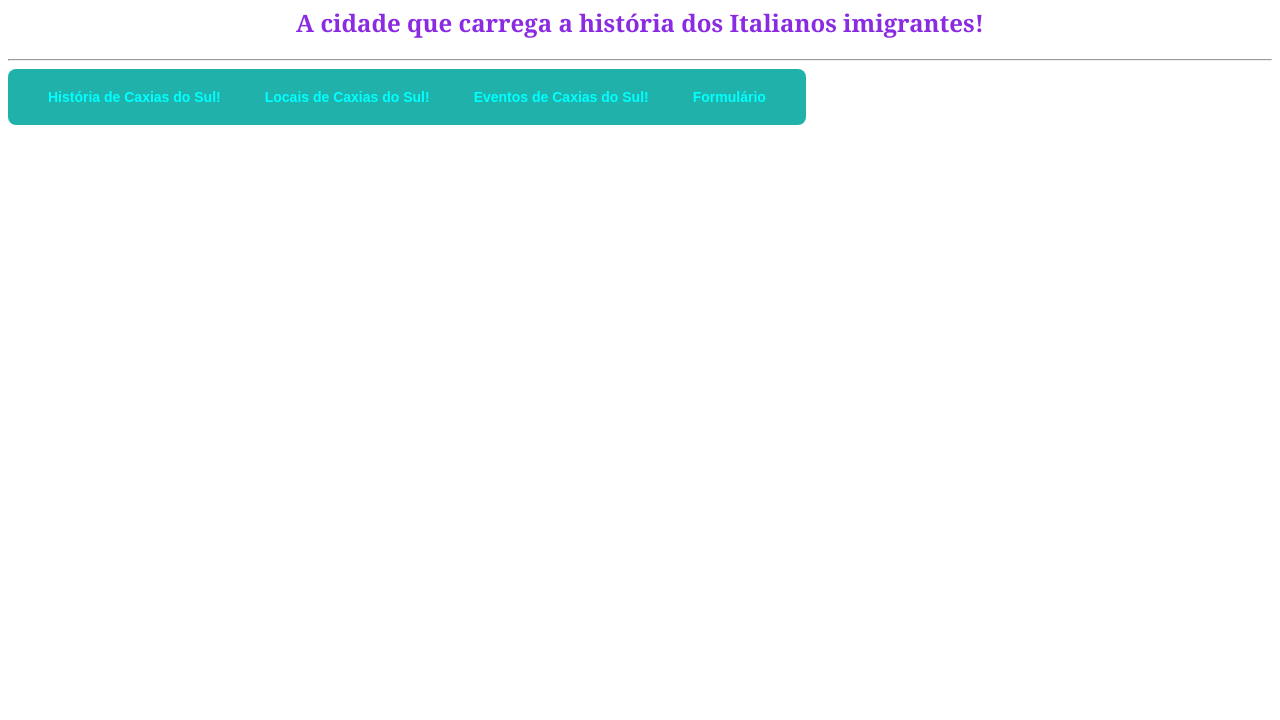
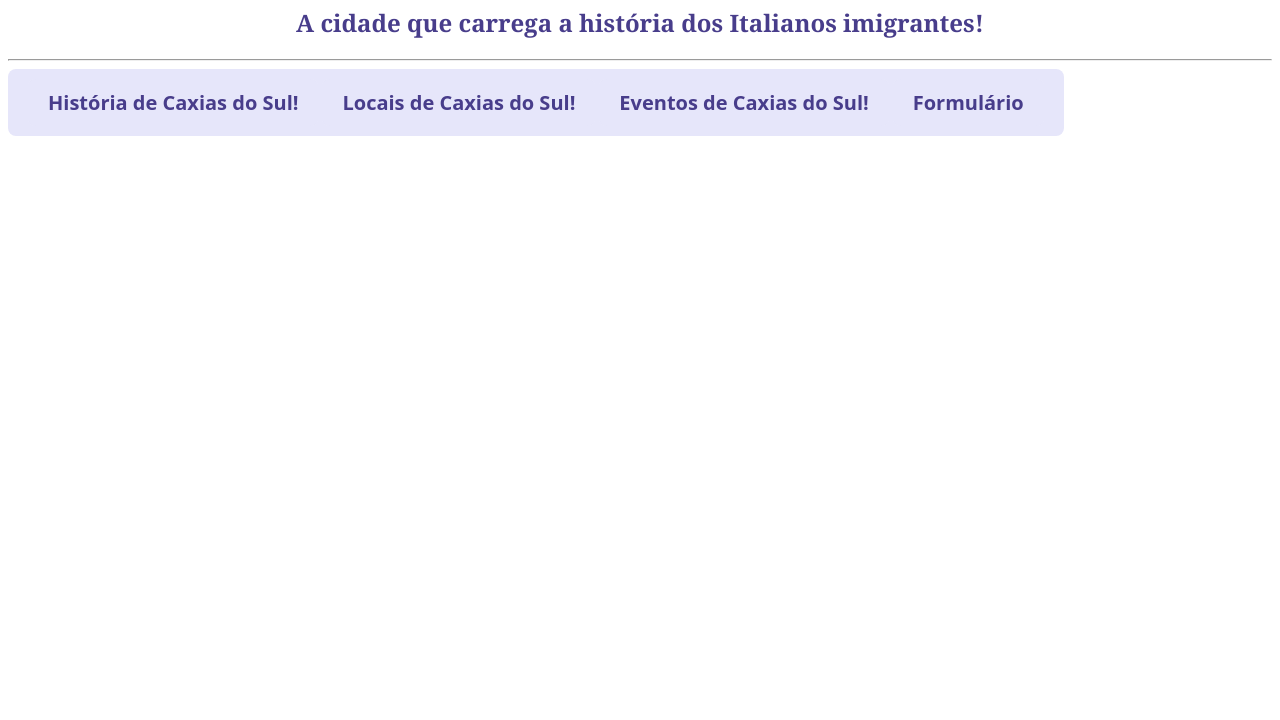
Before and after one commit to beernardofrigeri/My-Projets, a plain HTML site: page CaxiasDoSul.html in a window 1280 px wide. Shown: the part 80-800 px from the top of the page. Drawn offline with Linux system fonts and the light colour scheme.

Commit message:
Update estilos.css

```diff
--- a/estilos.css
+++ b/estilos.css
@@ -8,7 +8,7 @@ h1 {
 }
 h2 {
     font-family:Cambria, Cochin, Georgia, Times, 'Times New Roman', serif;
-    color: blueviolet;
+    color: darkslateblue;
     text-align: center;
 }
 h3 {
@@ -19,18 +19,18 @@ h3 {
     font-style: italic;
 }
 p {
-    font-family: arial;
-    font-size: 14px;
+    font-family: system-ui, -apple-system, BlinkMacSystemFont, 'Segoe UI', Roboto, Oxygen, Ubuntu, Cantarell, 'Open Sans', 'Helvetica Neue', sans-serif;
+    font-size: 20px;
 }
 a {
-    font-family: arial;
-    font-size: 14px;
-    color: aqua;
+    font-family: system-ui, -apple-system, BlinkMacSystemFont, 'Segoe UI', Roboto, Oxygen, Ubuntu, Cantarell, 'Open Sans', 'Helvetica Neue', sans-serif;
+    font-size: 20px;
+    color: darkslateblue;
 }
 .botao {
     display: inline-block;
     padding: 10px 20px;
-    background-color: lightseagreen;
+    background-color: lavender;
     color: (rgb(0, 0, 0), green, rgb(1, 1, 120));
     text-decoration: none;
     border-radius: 8px;
@@ -38,5 +38,5 @@ a {
     transition: background-color 0.3s;
 }
 .botao:hover {
-    background-color: blue;
+    background-color: lightblue;
 }
```
